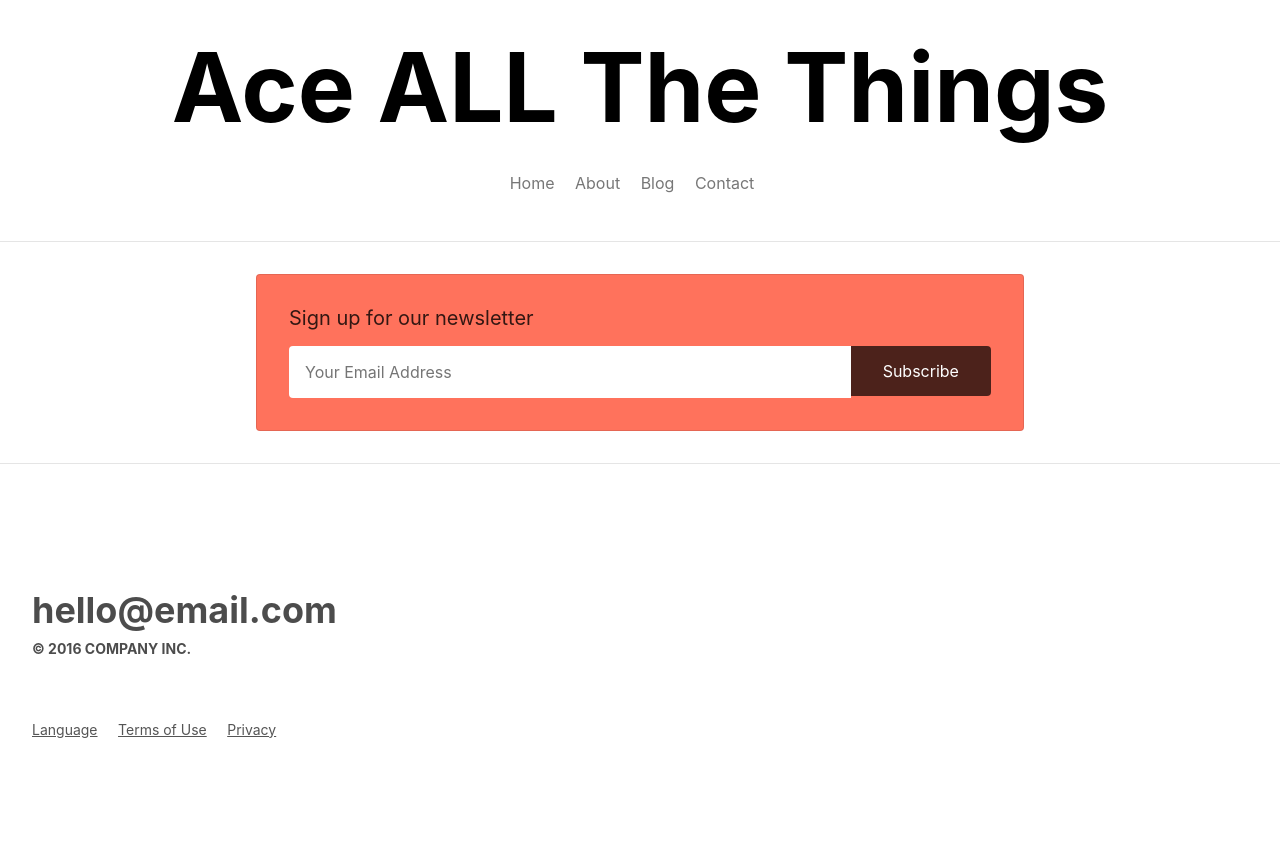
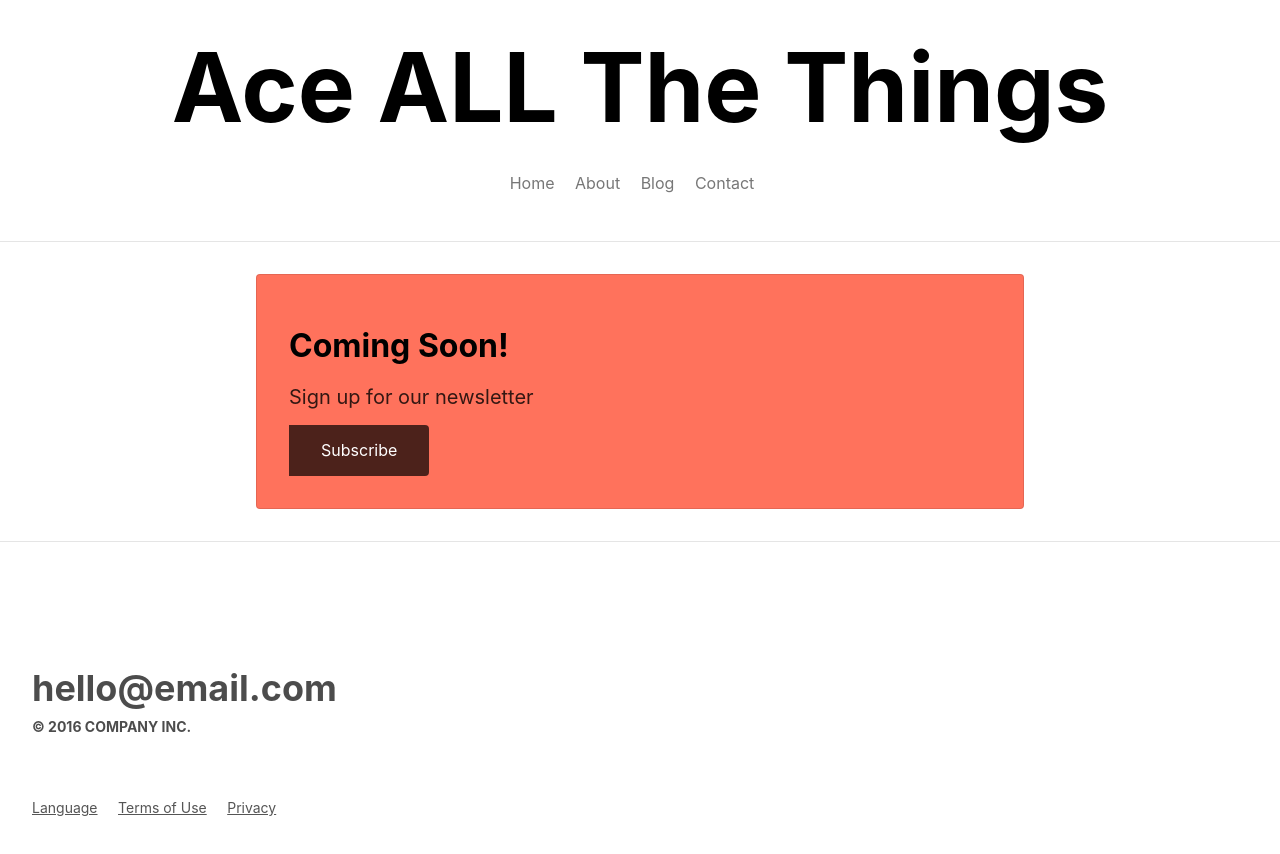
Before and after one commit to dawran6/aalltt.xyz, a plain HTML site: page index.html in a window 1280 px wide. Drawn offline with Linux system fonts and the light colour scheme.

Commit message:
Add mailchimp newsletter subscription

```diff
--- a/index.html
+++ b/index.html
@@ -16,12 +16,12 @@
       </div>
     </nav>
     <div class="pa4-l bt b--black-10">
-      <form class="bg-light-red mw7 center pa4 br2-ns ba b--black-10">
+      <form action="https://xyz.us7.list-manage.com/subscribe/post?u=ecbb95b2d5e5736afc15da7bd&amp;id=1393c28387" method="post" id="mc-embedded-subscribe-form" name="mc-embedded-subscribe-form" class="validate bg-light-red mw7 center pa4 br2-ns ba b--black-10" target="_blank" novalidate>
+        <h1>Coming Soon!</h1>
         <fieldset class="cf bn ma0 pa0">
           <legend class="pa0 f5 f4-ns mb3 black-80">Sign up for our newsletter</legend>
           <div class="cf">
             <label class="clip" for="email-address">Email Address</label>
-            <input class="f6 f5-l input-reset bn fl black-80 bg-white pa3 lh-solid w-100 w-75-m w-80-l br2-ns br--left-ns" placeholder="Your Email Address" type="text" name="email-address" value="" id="email-address">
             <input class="f6 f5-l button-reset fl pv3 tc bn bg-animate bg-black-70 hover-bg-black white pointer w-100 w-25-m w-20-l br2-ns br--right-ns" type="submit" value="Subscribe">
           </div>
         </fieldset>
```
